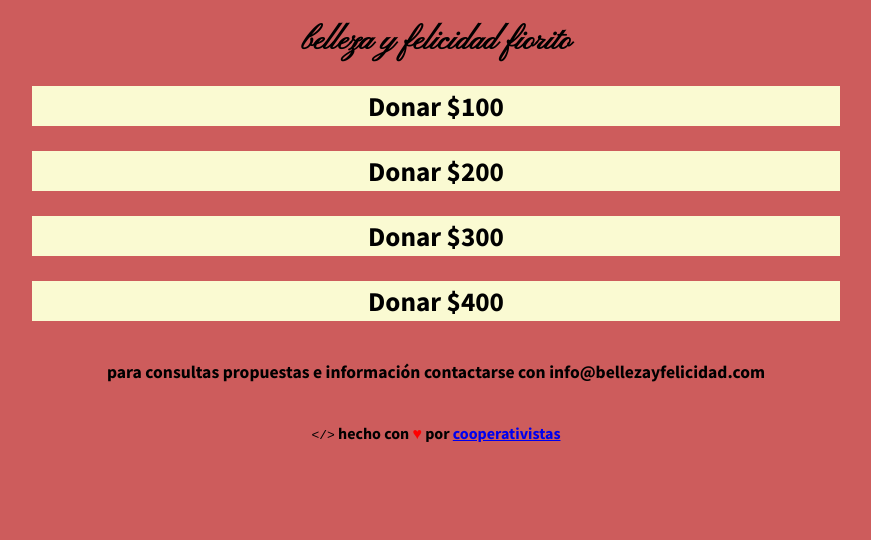
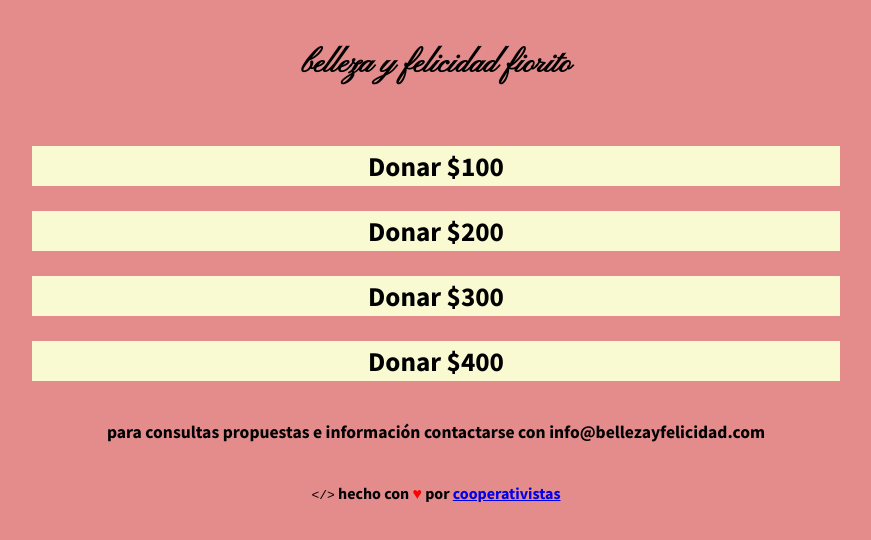
Before and after one commit to martucol/donaciones, a plain HTML site: page index.html in a window 1280 px wide. Shown: the whole page, without its empty margins (204-1075 px from the left). Drawn offline with Linux system fonts and the light colour scheme.

Commit message:
cambio de estilos

```diff
--- a/style.css
+++ b/style.css
@@ -1,5 +1,5 @@
 body {
-  background-color:indianred;
+  background-color:rgb(228, 139, 139);
   box-sizing: border-box;
 }
 
@@ -8,6 +8,10 @@ body {
   width: 80%;
   text-align: center;
   font-family: 'Source Sans Pro', sans-serif;
+}
+
+header {
+  padding: 15px 0px;
 }
 
 h1 {
```
